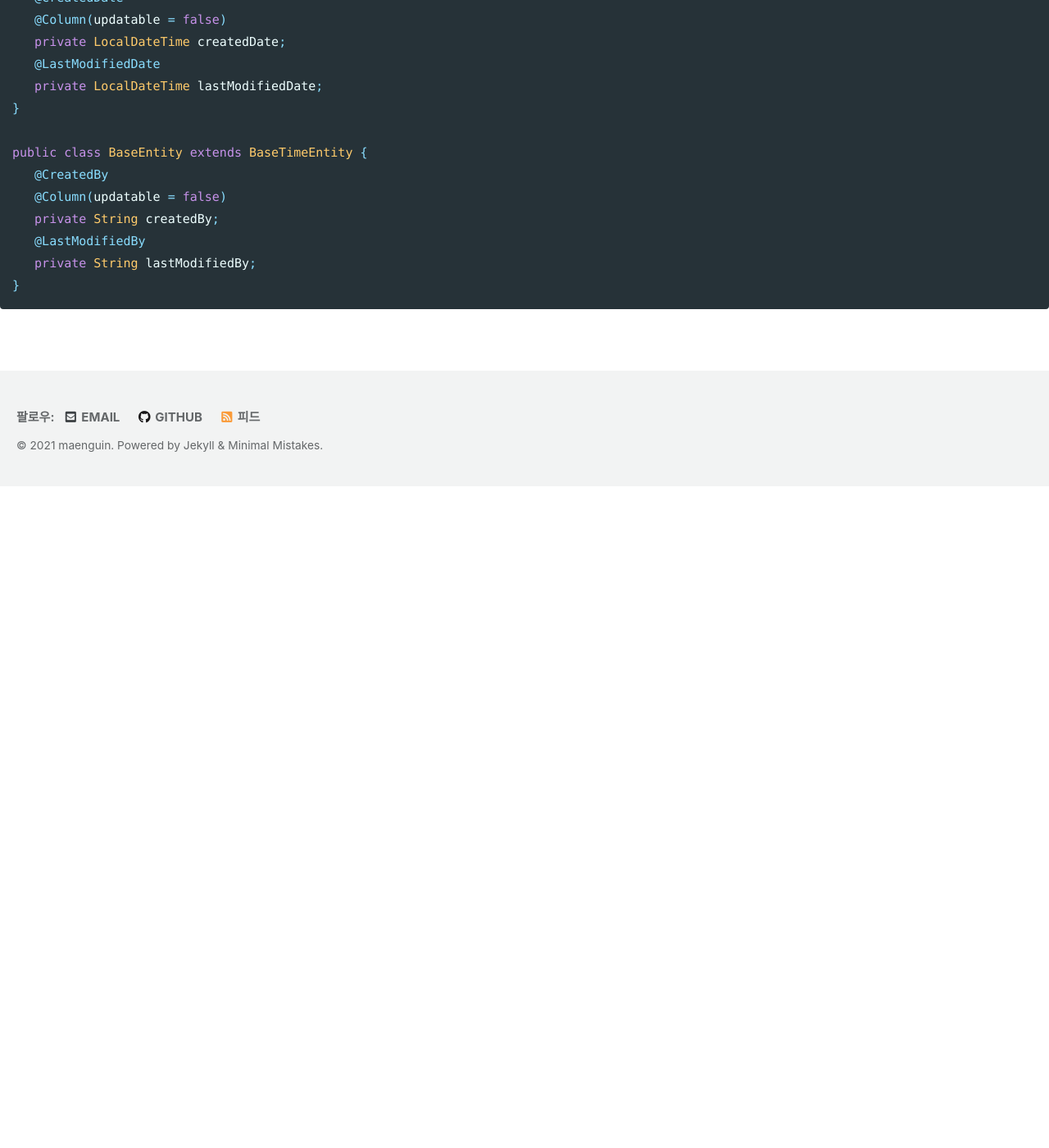
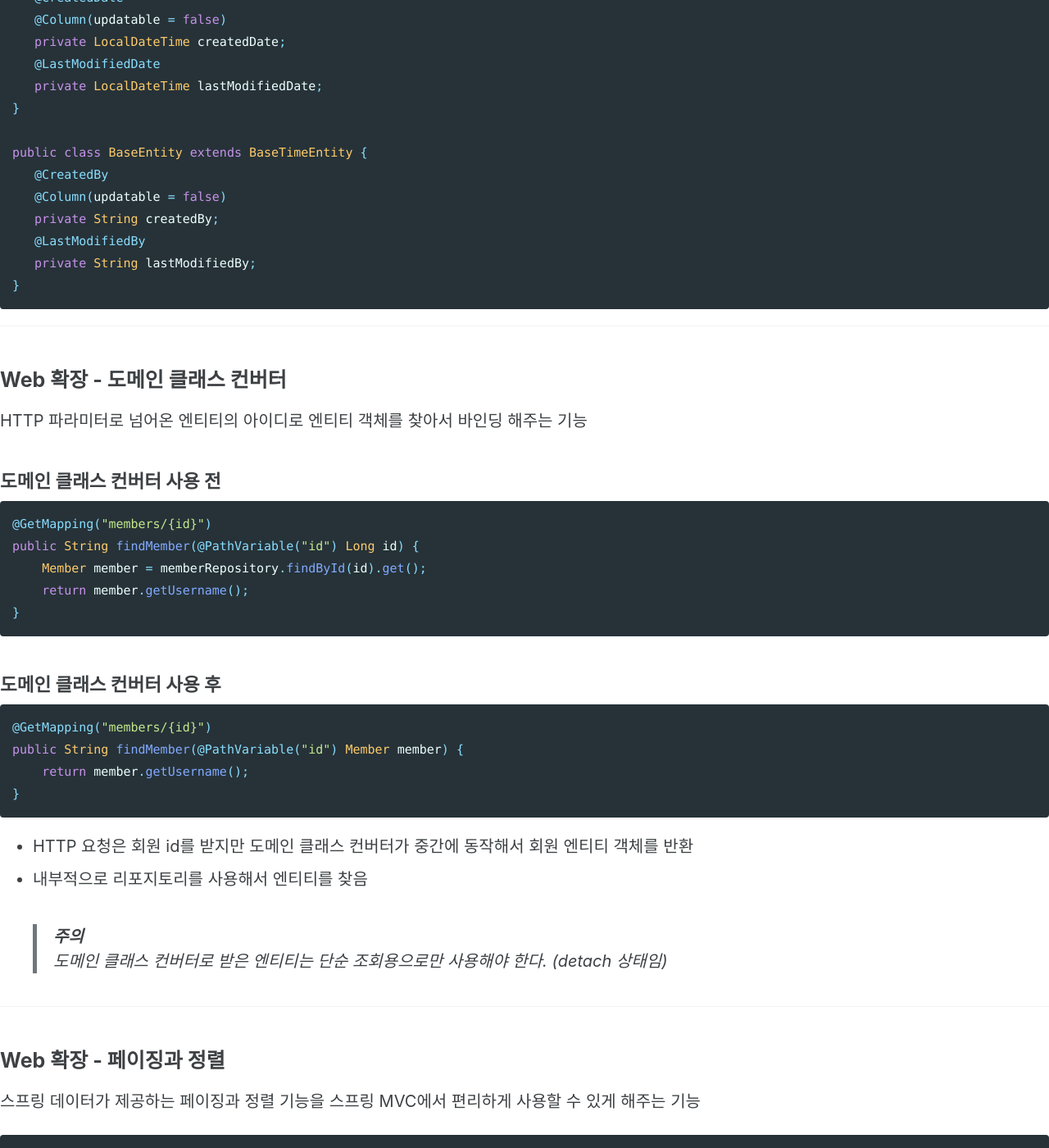
Before and after one commit to maenguin/maenguin.github.io, a Jekyll site: the page built from private/spring-data-jpa-extension.md, in a window 1280 px wide and 1400 px high, scrolled down 3458 px. Shown: the whole window at 82% size. Built offline with Jekyll 4.4.1, drawn with Linux system fonts in a browser that asks for light colours; cached includes are drawn as plain includes; our own code applies the rules of GitHub Pages for plain Markdown files; before the commit the page ends 4051 px from its top, so only the background shows below that; some of the changed text lies outside the part shown.

Commit message:
Update spring-data-jpa-extension.md

````diff
--- a/private/spring-data-jpa-extension.md
+++ b/private/spring-data-jpa-extension.md
@@ -131,3 +131,46 @@ public class BaseEntity extends BaseTimeEntity {
    private String lastModifiedBy;
 }
 ```
+
+***
+
+## Web 확장 - 도메인 클래스 컨버터
+HTTP 파라미터로 넘어온 엔티티의 아이디로 엔티티 객체를 찾아서 바인딩 해주는 기능
+### 도메인 클래스 컨버터 사용 전
+```java
+@GetMapping("members/{id}")
+public String findMember(@PathVariable("id") Long id) {
+    Member member = memberRepository.findById(id).get();
+    return member.getUsername();
+}
+```
+### 도메인 클래스 컨버터 사용 후
+```java
+@GetMapping("members/{id}")
+public String findMember(@PathVariable("id") Member member) {
+    return member.getUsername();
+}
+```
+* HTTP 요청은 회원 id를 받지만 도메인 클래스 컨버터가 중간에 동작해서 회원 엔티티 객체를 반환
+* 내부적으로 리포지토리를 사용해서 엔티티를 찾음
+> **주의**
+도메인 클래스 컨버터로 받은 엔티티는 단순 조회용으로만 사용해야 한다. (detach 상태임)
+
+***
+
+## Web 확장 - 페이징과 정렬
+스프링 데이터가 제공하는 페이징과 정렬 기능을 스프링 MVC에서 편리하게 사용할 수 있게 해주는 기능
+```java
+@GetMapping("members")
+public Page<Member> list(Pageable pageable) {
+    return memberRepository.findAll(pageable);
+}
+```
+* 위와 같이만 작성해도 실제 호출시 query 파라미터로 page, size, sort를 사용할 수 있다.
+* 예시) /members?page=0&size=3&sort=id,desc&sort=username,desc
+
+### 페이징 & 정렬 기본값 변경
+* 글로벌 설정: 스프링 부트
+  ```yml
+  spring.data.web.pageable.
+  ```
````
